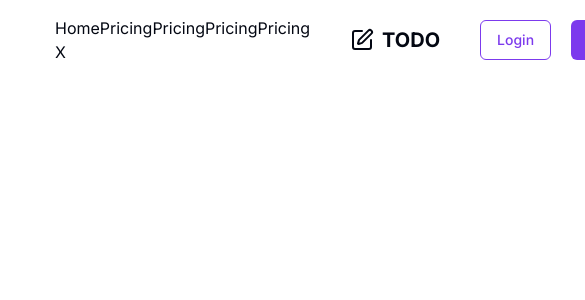
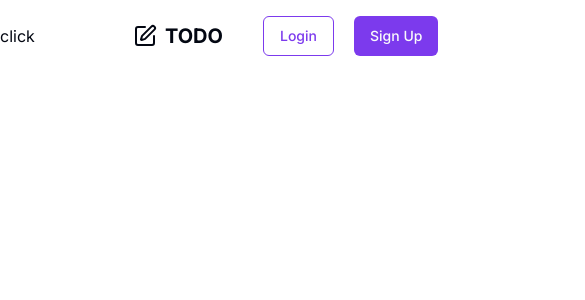
Before and after one commit to AymeneBahmed/next-todo, a Next.js app: page / in a window 390 px wide. Shown: the top 300 px of the page, 585 px wide, since content can reach past the window. Built offline with nearby package versions, Linux system fonts and the light colour scheme.

Commit message:
Updated globals.css and Navbar.tsx files: added new CSS styles for Hamburger-container

```diff
--- a/src/app/globals.css
+++ b/src/app/globals.css
@@ -68,6 +68,17 @@
   }
 }
 
+.Hamburger-container.menu-open{
+position: absolute;
+top :0;
+ background: red;
+height: 100%;
+display: flex;
+flex-direction: column;
+justify-content: center;
+align-items: center;
+
+}
 
 @media (max-width:1050px) {
 .respinsive-navbar{
--- a/src/components/Navbar.tsx
+++ b/src/components/Navbar.tsx
@@ -1,3 +1,5 @@
+"use client";
+import { useState } from "react";
 import {
   NavigationMenu,
   NavigationMenuList,
@@ -9,36 +11,25 @@ import Link from "next/link";
 import { Button } from "./ui/button";
 import { PenBox } from "lucide-react";
 
-
-
-
-
 const links = ["Home", "Pricing", "Features", "About", "Contact"];
 
 export default function Navbar() {
+  return (
+    <div className="flex items-center  justify-between ">
+      <div className="Hamburger  ">
+        <HamburgerMenu></HamburgerMenu>
+      </div>
 
-
-
-  return (
       <NavigationMenu className="p-4 max-w-[80%] left-1/2 -translate-x-1/2 gap-10 justify-around">
-    <div className="Hamburger">
-      <HamburgerMenu>
-
-      </HamburgerMenu>
-    </div>
         <NavigationMenuList>
-
           <Link href={"/"} passHref legacyBehavior>
             <NavigationMenuLink className="uppercase text-xl font-bold flex items-center gap-2">
               <PenBox />
               Todo
             </NavigationMenuLink>
           </Link>
-
         </NavigationMenuList>
         <div className="respinsive-navbar">
-
-
           <NavigationMenuList className="gap-10">
             {links.map((link) => (
               <NavigationMenuItem key={link}>
@@ -65,29 +56,48 @@ export default function Navbar() {
           </NavigationMenuItem>
         </NavigationMenuList>
       </NavigationMenu>
+    </div>
   );
 }
 
 function HamburgerMenu() {
+  const [menuOpen, setMenuOpen] = useState(false);
 
+  function toggleMenu() {
+    setMenuOpen((menuOpen) => !menuOpen);
+  }
 
- return(
+  function rm() {
+    const hamburgerContainer = document.querySelector(".Hamburger-container");
+    hamburgerContainer?.classList.remove("hidden");
+  }
 
-<div className="Hamburger-container">
+  return (
+    <>
+      <button onClick={toggleMenu}>
+        click
+        <div
+          className={`Hamburger-container hidden w-96 h-full  z-20 ${
+            menuOpen ? "menu-open" : ""
+          }`}
+        >
+          <ul className=" flex flex-col justify-center items-center relative">
+            <li className=" flex flex-col  gap-7 fixed">
               <a href="">Home</a>
               <a href="">Pricing</a>
               <a href="">Pricing</a>
               <a href="">Pricing</a>
               <a href="">Pricing</a>
-<button>X</button>
-
+            </li>
+          </ul>
+          <button
+            className="close-btn-navbar text-3xl absolute top-[2rem] right-[2rem] "
+            onClick={rm}
+          >
+            X
+          </button>
         </div>
-
- )
+      </button>
+    </>
+  );
 }
-/*const [menuOpen, setMenuOpen] = useState(false);
-
-function toggleMenu (){
- setMenuOpen((menuOpen)=> !menuOpen);
-}
- */
```
Lines whose indentation alone changed are shown as unchanged.
